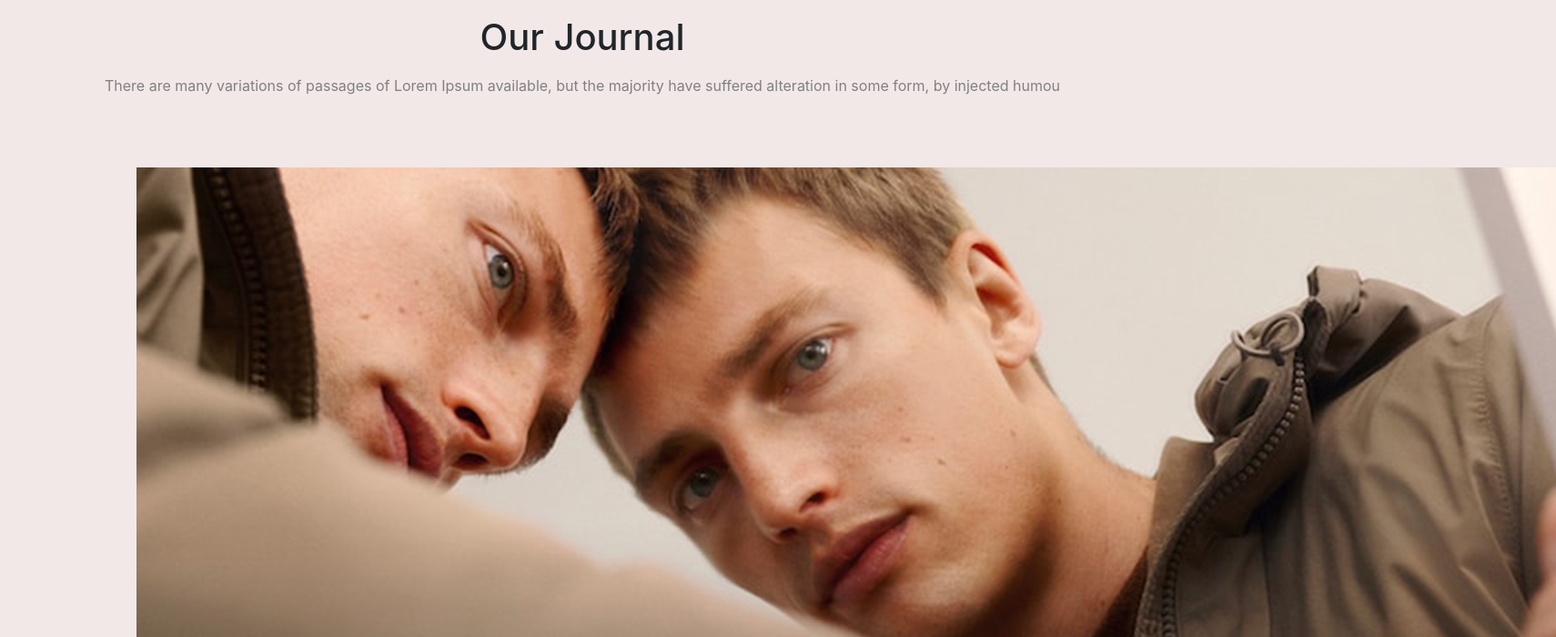
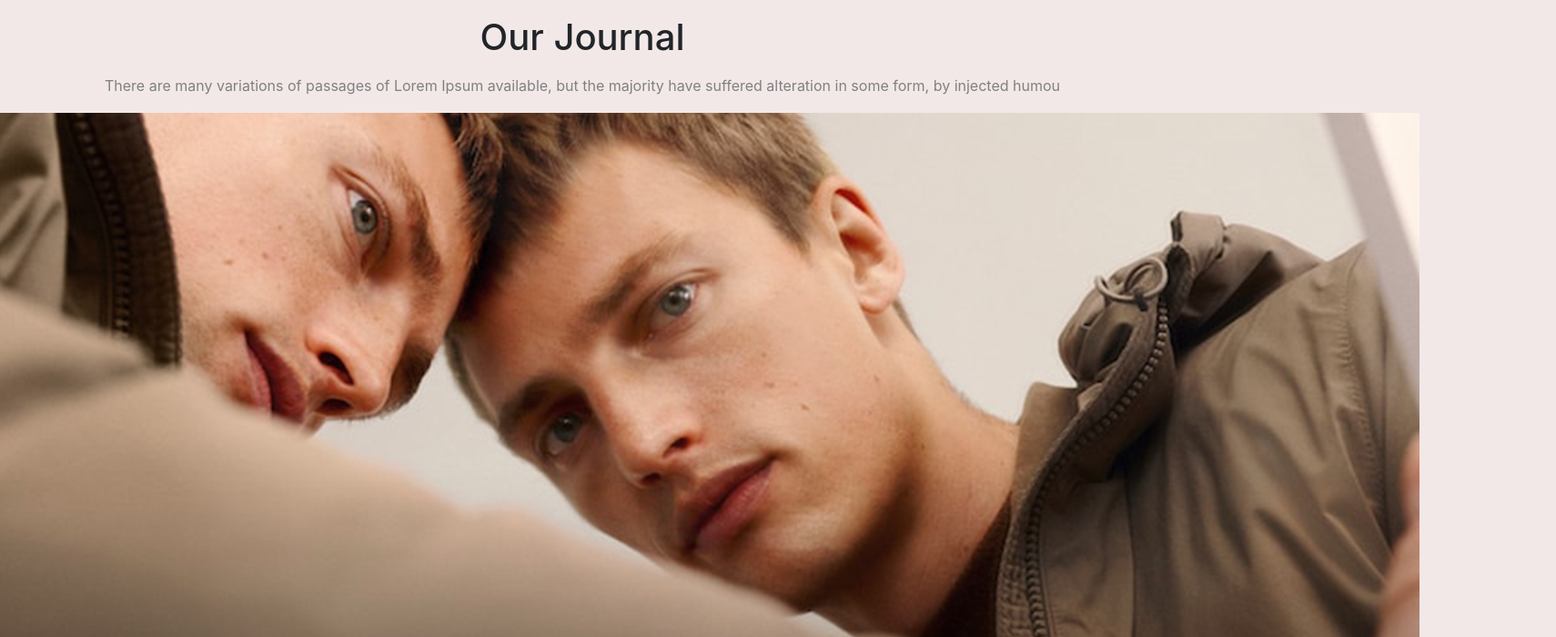
Before and after one commit to Kiril-Pavlov/durotan-landing-page, a React (Create React App) app: page /blog in a window 1280 px wide. Shown: the part 240-940 px from the top of the page at 91% size, 1710 px wide, since content can reach past the window. Built offline with nearby package versions, Linux system fonts and the light colour scheme; the HTML template or start-up script is replaced by a standard one.

Commit message:
Update Blog.css

```diff
--- a/src/pages/Blog/Blog.css
+++ b/src/pages/Blog/Blog.css
@@ -13,11 +13,8 @@ h1 {
   margin-left: 240px;
   text-transform: uppercase;
 }
-img {
-  position: relative;
-  left: 150px;
-  padding-top: 60px;
-}
+
+
 p{
     text-align: center;
 }
```
